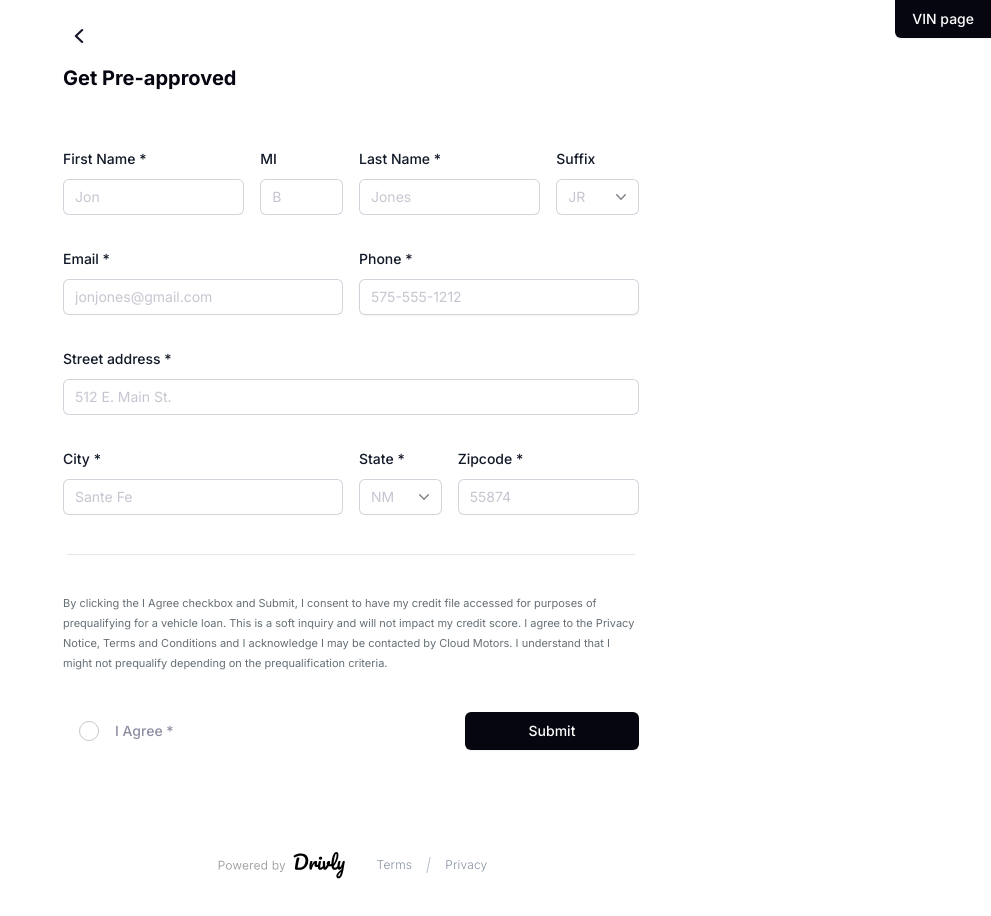
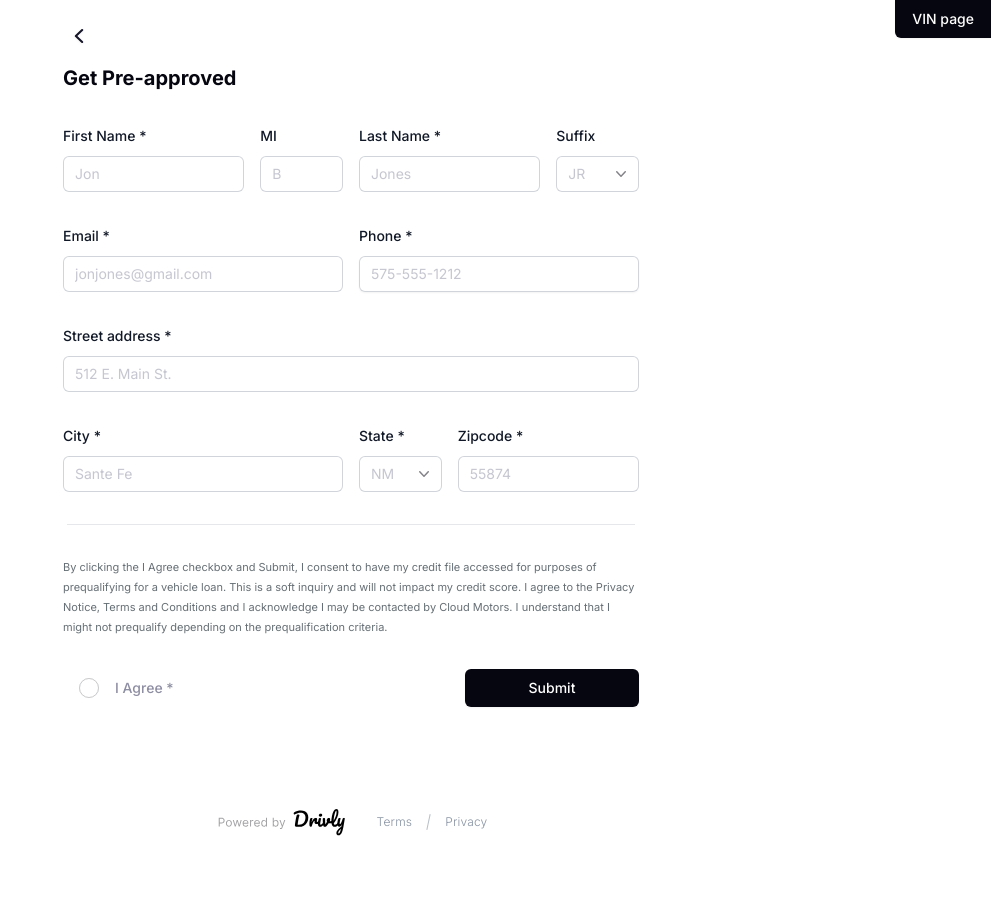
Before and after one commit to drivly/pre-approval, a Next.js app: page / in a window 1280 px wide. Shown: the whole page, without its empty margins (289-1280 px from the left). After the commit the page ends 873 px from the top, so only its background shows below. Built offline with nearby package versions, Linux system fonts and the light colour scheme.

Commit message:
adjusted spacing form

```diff
--- a/src/components/Form.tsx
+++ b/src/components/Form.tsx
@@ -57,9 +57,9 @@ export default function Form({ search, hasVin }: { search?: any; hasVin?: boolea
       <form
         onSubmit={handleSubmit(onSubmit)}
         className={`${
-          isHome ? '' : 'lg:pl-[72px] lg:pr-8'
-        } lg:flex h-full max-w-[640px] select-none flex-col sm:px-8 justify-between px-4 py-8 lg:mt-0 lg:min-h-[750px]`}>
-        <div className='mb-[32px] lg:mb-[16px] w-fit'>
+          isHome ? 'flex min-h-[700px]' : 'lg:mt-0 lg:flex lg:min-h-[750px] lg:pl-[72px] lg:pr-8'
+        }  h-full max-w-[640px] select-none flex-col justify-between px-4 py-8 sm:px-8 `}>
+        <div className={`${isHome ? 'mb-[32px]' : 'mb-[32px] lg:mb-[8px]'}  w-fit`}>
           <h1 className='mb- text-xl font-bold text-skin-base'>Get Pre-approved</h1>
         </div>
         <div className='grid max-w-2xl grid-cols-1 gap-x-4 gap-y-8 sm:grid-cols-6'>
@@ -176,9 +176,12 @@ export default function Form({ search, hasVin }: { search?: any; hasVin?: boolea
           />
         </div>
 
-        <hr className={`${hasVin ? 'my-6' : 'my-8 lg:my-0'} border-px mx-1 border-baseAlt2Color'`} />
+        <hr className={`${hasVin ? 'my-4' : 'my-8'} border-px border-baseAlt2Color' mx-1`} />
         <AgreementText dealer='Cloud Motors' />
-        <div className={`${hasVin ? 'mt-8 lg:mt-2' : 'mt-8 lg:mt-0'} flex w-full items-center justify-between `}>
+        <div
+          className={`${
+            hasVin ? 'mt-8 lg:mt-2' : 'mt-8'
+          } flex w-full items-center justify-between `}>
           <RadioInput label='I Agree *' name='agree' control={control} isValid={isValid} />
           <button
             disabled={!watchAgree}
```
